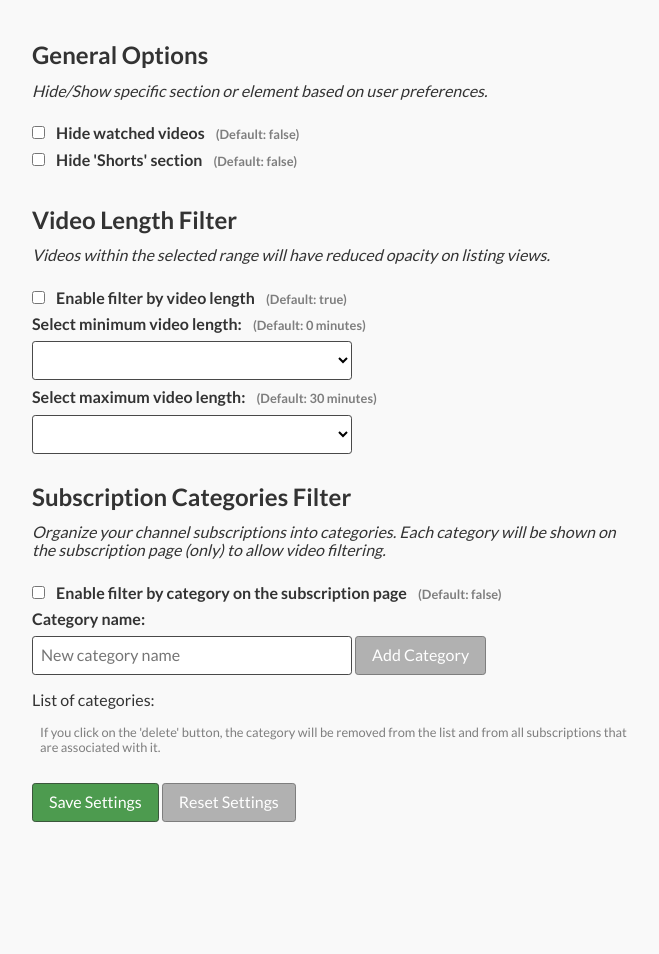
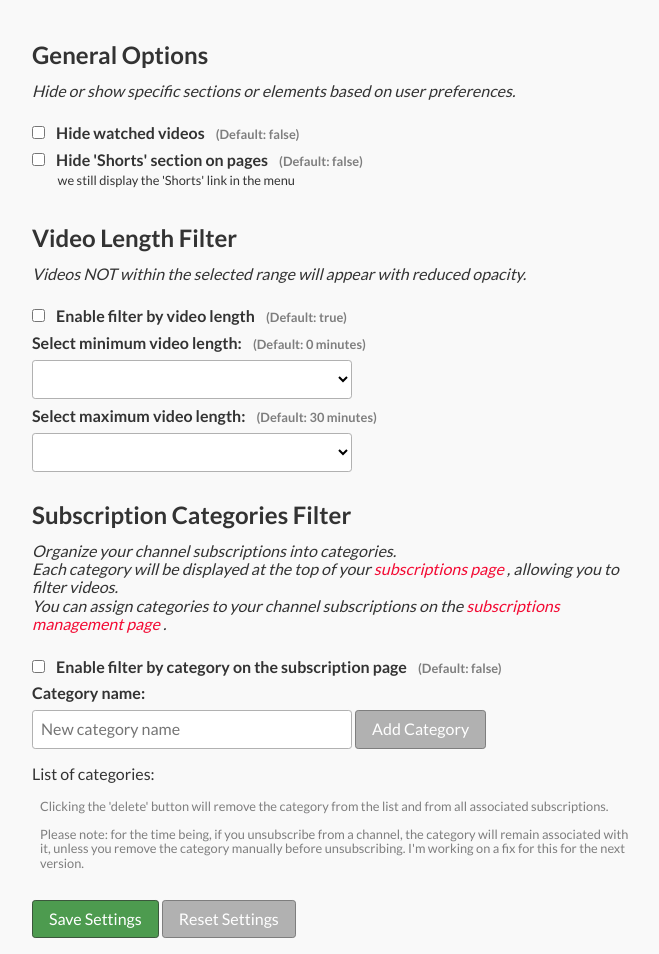
Before and after one commit to Essomia/chrome-ext-simpletube, a browser extension: page options.html in a window 1280 px wide. Shown: the part 125-1079 px from the top of the page, without its empty margins (304-963 px from the left). Before the commit the page ends 963 px from the top, so only its background shows below. Drawn offline with nearby package versions, Linux system fonts and the light colour scheme.

Commit message:
fix: options - update style and copy content

```diff
--- a/options.css
+++ b/options.css
@@ -1,6 +1,8 @@
 :root {
     --spt-brand-ytb-color: #f30a33;
     --spt-brand-note: #7e7e7e;
+    --spt-link-default: #f30a33;
+    --spt-link-hover: #721c24;
     --spt-success-light: #ccf2b1;
     --spt-success-base: #4d9b4f;
     --spt-success-dark: #3b573c;
@@ -14,6 +16,16 @@
 
 .spt-brand-version {
     color: var(--spt-brand-note);
+}
+
+.spt-link {
+    color: var(--spt-link-default);
+    text-decoration: none;
+}
+
+.spt-link:active,
+.spt-link:hover {
+    color: var(--spt-link-hover);
 }
 
 /* Content */
@@ -38,6 +50,14 @@
     margin: 0;
     padding: 0 0 1rem;
     font-style: italic;
+}
+
+.stp-opt-additonal-info {
+    display: block;
+    margin: 0.25rem 1.6rem;
+    padding: 0;
+    font-size: 0.8em;
+    font-weight: normal;
 }
 
 /* Alert Message */
@@ -74,8 +94,8 @@
     justify-content: space-between;
     margin-bottom: 0.2rem;
     padding: 0.5rem 1rem;
-    background: #ffffff;
-    border: 1px solid #eee;
+    background: var(--spt-white);
+    border: 1px solid var(--spt-gray-light);
 }
 
 .spt-opt-list-categories li.spt-empty-item {
@@ -110,12 +130,12 @@
     min-height: auto;
     background-color: transparent;
     border-color: transparent;
-    color: red;
+    color: var(--spt-link-default);
 }
 
 .spt-form-delete-category-button:active,
 .spt-form-delete-category-button:hover {
     background-color: transparent;
     border-color: transparent;
-    color: #721c24;
+    color: var(--spt-link-hover);
 }
--- a/options.html
+++ b/options.html
@@ -20,7 +20,7 @@
             <div class="spt-opt-content-section">
                 <h2>General Options</h2>
                 <p class="spt-opt-description">
-                    Hide/Show specific section or element based on user
+                    Hide or show specific sections or elements based on user
                     preferences.
                 </p>
 
@@ -35,8 +35,11 @@
 
                 <label for="sptdt-do-hide-shorts" class="spt-form-option-label">
                     <input type="checkbox" id="sptdt-do-hide-shorts" />
-                    Hide 'Shorts' section
+                    Hide 'Shorts' section on pages
                     <span class="spt-opt-default-info">(Default: false)</span>
+                    <span class="stp-opt-additonal-info">
+                        we still display the 'Shorts' link in the menu
+                    </span>
                 </label>
             </div>
 
@@ -44,8 +47,8 @@
             <div class="spt-opt-content-section">
                 <h2>Video Length Filter</h2>
                 <p class="spt-opt-description">
-                    Videos within the selected range will have reduced opacity
-                    on listing views.
+                    Videos NOT within the selected range will appear with
+                    reduced opacity.
                 </p>
 
                 <label
@@ -111,9 +114,28 @@
             <div class="spt-opt-content-section">
                 <h2>Subscription Categories Filter</h2>
                 <p class="spt-opt-description">
-                    Organize your channel subscriptions into categories. Each
-                    category will be shown on the subscription page (only) to
-                    allow video filtering.
+                    Organize your channel subscriptions into categories.
+                    <br />
+                    Each category will be displayed at the top of your
+                    <a
+                        href="https://www.youtube.com/feed/subscriptions"
+                        target="_blank"
+                        class="spt-link"
+                    >
+                        subscriptions page
+                    </a>
+                    , allowing you to filter videos.
+                    <br />
+                    You can assign categories to your channel subscriptions on
+                    the
+                    <a
+                        href="https://www.youtube.com/feed/channels"
+                        target="_blank"
+                        class="spt-link"
+                    >
+                        subscriptions management page
+                    </a>
+                    .
                 </p>
 
                 <label
@@ -147,9 +169,14 @@
                     class="spt-opt-list-categories"
                 ></ul>
                 <p class="spt-opt-default-info">
-                    If you click on the 'delete' button, the category will be
-                    removed from the list and from all subscriptions that are
-                    associated with it.
+                    Clicking the 'delete' button will remove the category from
+                    the list and from all associated subscriptions.
+                </p>
+                <p class="spt-opt-default-info">
+                    Please note: for the time being, if you unsubscribe from a
+                    channel, the category will remain associated with it, unless
+                    you remove the category manually before unsubscribing. I'm
+                    working on a fix for this for the next version.
                 </p>
             </div>
 
--- a/styles.css
+++ b/styles.css
@@ -55,7 +55,7 @@ input[type="text"] {
     padding: 0.5rem;
     background-color: var(--spt-white);
     border-radius: 0.2rem;
-    border: 1px solid var(--spt-gray-dark);
+    border: 1px solid var(--spt-gray-light);
 }
 
 input[type="checkbox"] {
```
